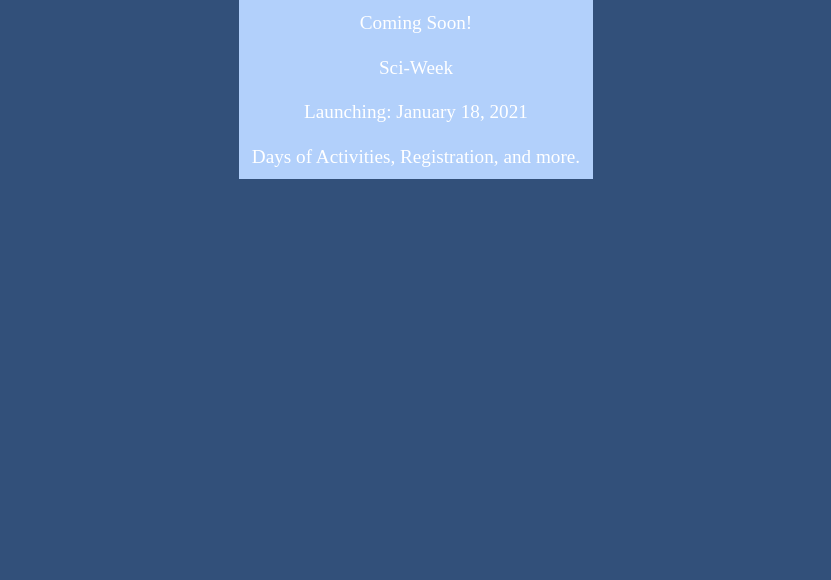
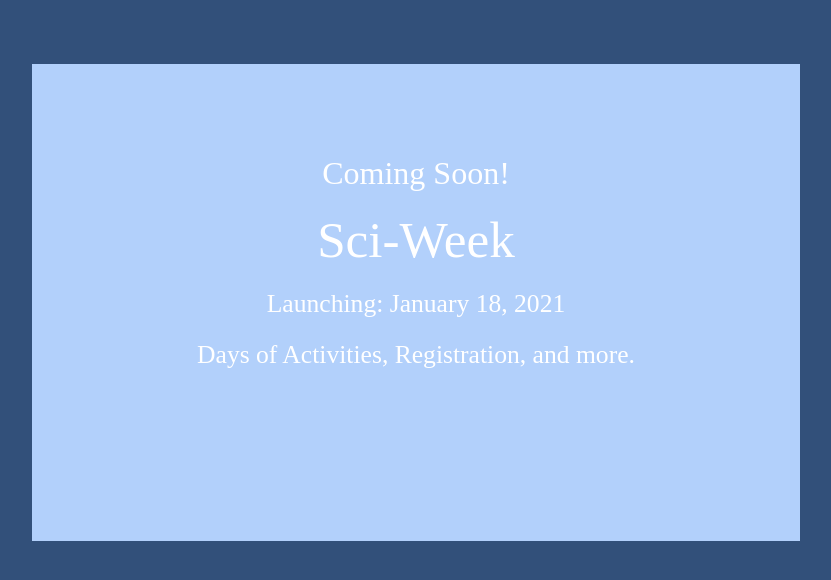
Before and after one commit to derickdr/ubcsciweek2020, a React (Create React App) app: page / in a window 1280 px wide. Shown: the top 580 px of the page, without its empty margins (224-1055 px from the left). Built offline with nearby package versions, Linux system fonts and the light colour scheme.

Commit message:
coming soon work that also shouldve been in a different branch

```diff
--- a/src/styles/App.scss
+++ b/src/styles/App.scss
@@ -55,14 +55,14 @@ table {
     display: flex;
     flex-direction: column;
     justify-content: center;
-    max-width: 100%;
+    min-width: 100vw;
 }
 
 .row {
     display: flex;
     flex-direction: row;
     justify-content: center;
-    max-width: 100%;
+    min-width: 100vw;
 }
 
 // Colors
@@ -86,7 +86,6 @@ $color5: #5283C7;
     h1, h2, h3 {
         color: white;
         padding: 1vw;
-        font-size: larger;
     }
     .coming-soon-content {
         @extend .column;
@@ -99,8 +98,21 @@ $color5: #5283C7;
     }
     background-color: $color2;
     max-width: 60vw;
-    margin: 0vw 20vw 0vw;
+    margin: 5vw 20vw 0vw;
+    padding: 10vh 0vw 20vh;
     justify-content: center;
+}
+
+.coming-soon-header {
+    font-size: 2.5vw;
+}
+
+.coming-soon-date, .coming-soon-detail {
+    font-size: 2vw;
+}
+
+.coming-soon-content-title {
+    font-size: 4vw;
 }
 
 // Navbar
```
Also changed, not shown: 1 other file (tests, documents, lock files or other folders).
